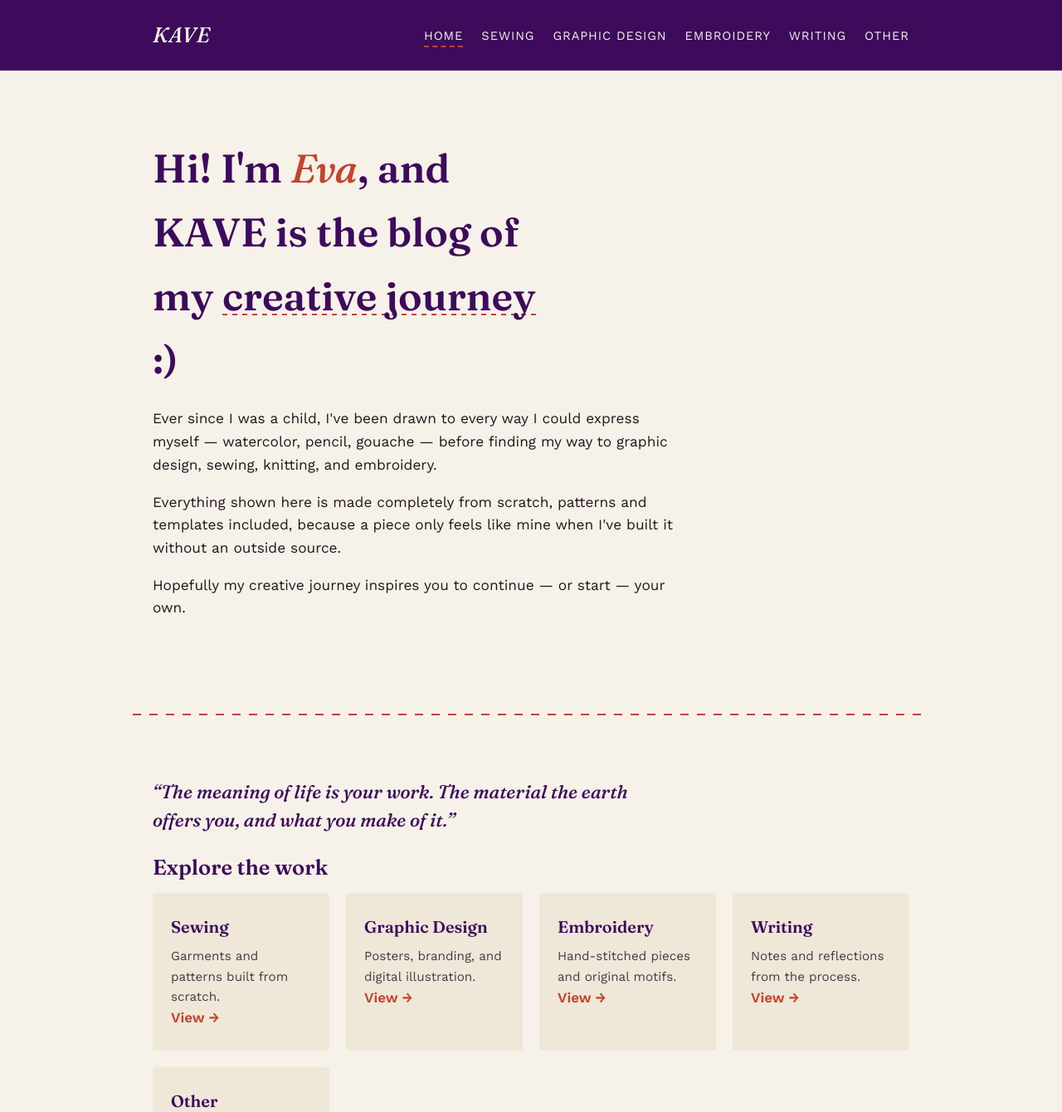
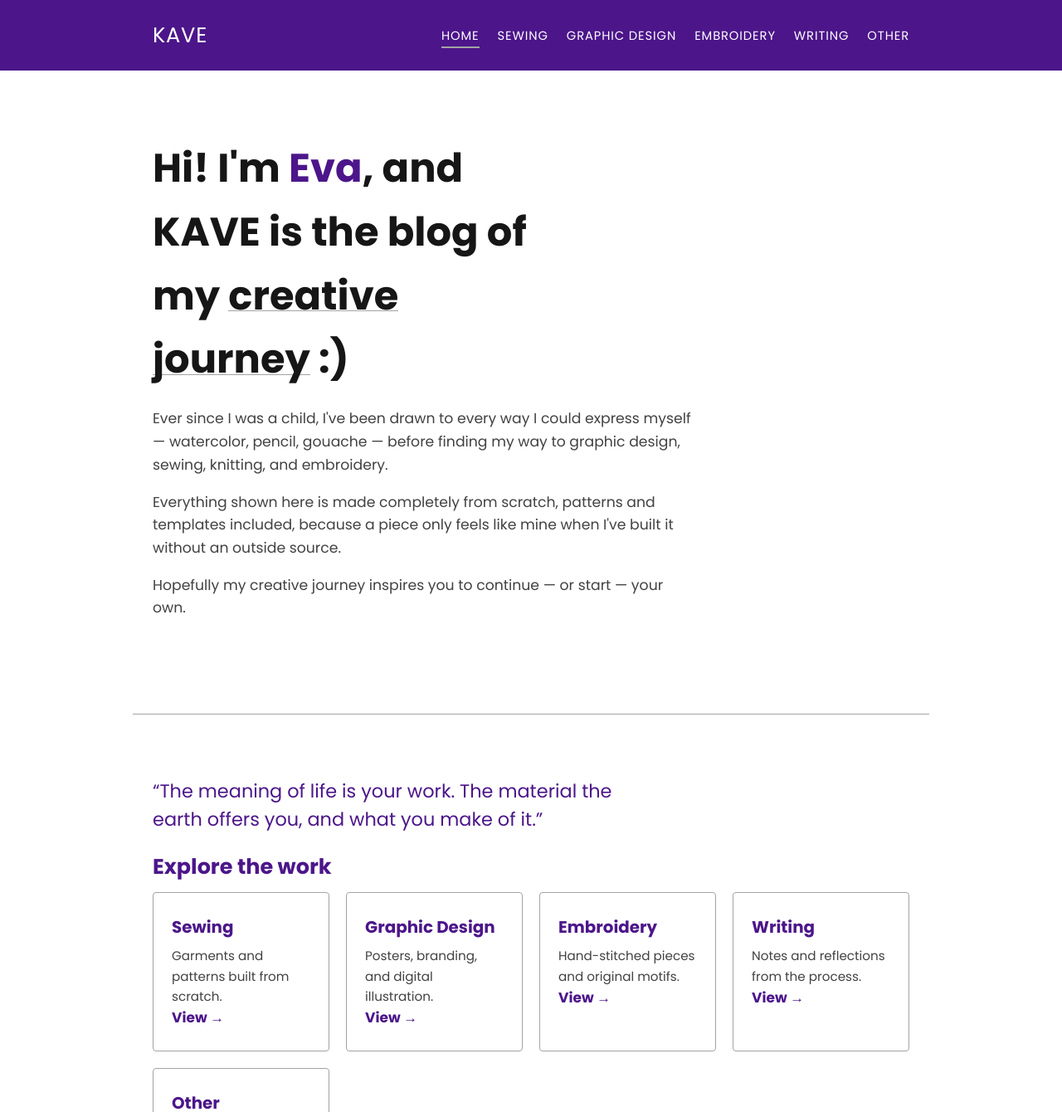
Before and after one commit to evakorsunova/kave-site, a plain HTML site: page index.html in a window 1280 px wide. Shown: the top 1340 px of the page at 83% size. Drawn offline with nearby package versions, Linux system fonts and the light colour scheme.

Commit message:
Fix style.css to fit my palette

```diff
--- a/style.css
+++ b/style.css
@@ -1,20 +1,19 @@
 /* ===========================================================
    KAVE — style.css
-   Palette: paper #F7F2E9 · ink #22151C · plum #3D0A5C
-            violet #7A3FA0 · thread #C2452D
-   Display: 'Fraunces' · Body: 'Work Sans'
-   Signature: hand-stitched dashed dividers & underlines
+   Palette: paper #FFFFFF · ink #424242 · violet #4C168A
+            grey #161616 · thread #A3A3A3
+   Display: 'Poppins' 700 · Body: 'Poppins' 400
+   Signature: continuous rules, no dashes
    =========================================================== */
 
-@import url('https://fonts.googleapis.com/css2?family=Fraunces:ital,opsz,wght@0,9..144,400;0,9..144,600;1,9..144,500&family=Work+Sans:wght@400;500;600&display=swap');
+@import url('https://fonts.googleapis.com/css2?family=Poppins:wght@400;500;600;700&display=swap');
 
 :root{
-  --paper: #F7F2E9;
-  --paper-2: #EFE7D8;
-  --ink: #22151C;
-  --plum: #3D0A5C;
-  --violet: #7A3FA0;
-  --thread: #C2452D;
+  --paper: #FFFFFF;
+  --ink: #424242;
+  --violet: #4C168A;
+  --grey: #161616;
+  --thread: #A3A3A3;
   --max: 960px;
 }
 
@@ -26,19 +25,19 @@ body{
   margin:0;
   background:var(--paper);
   color:var(--ink);
-  font-family:'Work Sans', sans-serif;
+  font-family:'Poppins', sans-serif;
   line-height:1.6;
   font-size:17px;
 }
 
 h1,h2,h3{
-  font-family:'Fraunces', serif;
-  font-weight:600;
+  font-family:'Poppins', sans-serif;
+  font-weight:700;
   margin:0 0 .4em;
-  color:var(--plum);
+  color:var(--violet);
 }
 
-a{ color:var(--thread); text-decoration:none; }
+a{ color:var(--violet); text-decoration:none; }
 a:hover{ text-decoration:underline; }
 a:focus-visible, button:focus-visible{ outline:3px solid var(--violet); outline-offset:3px; }
 
@@ -50,27 +49,27 @@ img{ max-width:100%; display:block; }
   padding:0 24px;
 }
 
-/* ---------- stitched divider signature ---------- */
+/* ---------- divider signature (continuous line) ---------- */
 .stitch{
   border:0;
-  height:2px;
+  height:1px;
   margin:56px auto;
   max-width:var(--max);
-  background-image: repeating-linear-gradient(90deg, var(--thread) 0 10px, transparent 10px 20px);
+  background:var(--thread);
 }
 
 .stitch-under{
   display:inline;
-  background-image: repeating-linear-gradient(90deg, var(--thread) 0 6px, transparent 6px 12px);
+  background-image: linear-gradient(var(--thread), var(--thread));
   background-position: 0 1.08em;
   background-repeat: repeat-x;
-  background-size: 12px 2px;
+  background-size: 100% 1px;
   padding-bottom: 6px;
 }
 
 /* ---------- header / nav ---------- */
 header{
-  background:var(--plum);
+  background:var(--violet);
   color:var(--paper);
   padding:22px 0;
 }
@@ -82,8 +81,7 @@ header .wrap{
   gap:12px;
 }
 .brand{
-  font-family:'Fraunces', serif;
-  font-style:italic;
+  font-family:'Poppins', sans-serif;
   font-size:1.6rem;
   color:var(--paper);
   letter-spacing:.03em;
@@ -104,7 +102,7 @@ nav a{
 }
 nav a:hover{ color:var(--thread); text-decoration:none; }
 nav a.active{
-  border-bottom:2px dashed var(--thread);
+  border-bottom:2px solid var(--thread);
   padding-bottom:3px;
 }
 
@@ -114,17 +112,16 @@ nav a.active{
 }
 .hero h1{
   font-size:clamp(2rem, 4vw, 3rem);
-  font-weight:600;
   max-width:15ch;
+  color:var(--grey);
 }
 .hero p{
   max-width:60ch;
   font-size:1.08rem;
 }
 .hero .signature{
-  font-family:'Fraunces', serif;
-  font-style:italic;
-  color:var(--thread);
+  font-family:'Poppins', sans-serif;
+  color:var(--violet);
 }
 
 /* ---------- quote ---------- */
@@ -133,10 +130,9 @@ nav a.active{
 }
 .quote blockquote{
   margin:0;
-  font-family:'Fraunces', serif;
-  font-style:italic;
+  font-family:'Poppins', sans-serif;
   font-size:1.4rem;
-  color:var(--plum);
+  color:var(--violet);
   max-width:42ch;
   line-height:1.5;
 }
@@ -151,18 +147,19 @@ nav a.active{
   gap:20px;
 }
 .card{
-  background:var(--paper-2);
+  background:var(--paper);
+  border:1px solid var(--thread);
   border-radius:4px;
   padding:26px 22px;
   transition:transform .15s ease, box-shadow .15s ease;
 }
 .card:hover{
   transform:translateY(-3px);
-  box-shadow:0 8px 20px rgba(61,10,92,.15);
+  box-shadow:0 8px 20px rgba(22,22,22,.12);
 }
 .card h3{ margin-bottom:.3em; }
-.card p{ margin:0; font-size:.95rem; color:#4a3a44; }
-.card a{ font-weight:600; }
+.card p{ margin:0; font-size:.95rem; color:var(--ink); }
+.card a{ font-weight:700; }
 
 /* ---------- contact ---------- */
 .contact{ padding:20px 0 60px; }
@@ -175,19 +172,20 @@ nav a.active{
   .contact-grid{ grid-template-columns:1fr; }
 }
 form{ display:grid; gap:14px; max-width:420px; }
-label{ font-size:.85rem; text-transform:uppercase; letter-spacing:.05em; color:var(--plum); }
+label{ font-size:.85rem; text-transform:uppercase; letter-spacing:.05em; color:var(--violet); }
 input, textarea{
-  font-family:'Work Sans', sans-serif;
+  font-family:'Poppins', sans-serif;
   font-size:1rem;
   padding:10px 12px;
-  border:1px solid #cfc3b0;
+  border:1px solid var(--thread);
   border-radius:3px;
-  background:#fff;
+  background:var(--paper);
+  color:var(--ink);
 }
 button.send{
   justify-self:start;
-  background:var(--thread);
-  color:#fff;
+  background:var(--violet);
+  color:var(--paper);
   border:0;
   padding:12px 28px;
   font-size:.95rem;
@@ -196,13 +194,13 @@ button.send{
   border-radius:3px;
   cursor:pointer;
 }
-button.send:hover{ background:var(--plum); }
-.form-note{ font-size:.78rem; color:#77675f; margin-top:4px; }
+button.send:hover{ background:var(--grey); }
+.form-note{ font-size:.78rem; color:var(--thread); margin-top:4px; }
 
 /* ---------- footer ---------- */
 footer{
-  background:var(--plum);
-  color:var(--paper-2);
+  background:var(--grey);
+  color:var(--thread);
   padding:30px 0;
   font-size:.85rem;
 }
@@ -212,7 +210,8 @@ footer .wrap{
   flex-wrap:wrap;
   gap:10px;
 }
-footer a{ color:var(--paper-2); text-decoration:underline; }
+footer a{ color:var(--paper); text-decoration:underline; }
+footer a:hover{ color:var(--thread); }
 
 /* ---------- generic content page ---------- */
 .page-header{ padding:60px 0 20px; }
@@ -224,22 +223,23 @@ footer a{ color:var(--paper-2); text-decoration:underline; }
 }
 .gallery figure{
   margin:0;
-  background:var(--paper-2);
+  background:var(--paper);
+  border:1px solid var(--thread);
   border-radius:4px;
   overflow:hidden;
 }
 .gallery figcaption{
   padding:10px 14px;
   font-size:.9rem;
-  color:#4a3a44;
+  color:var(--ink);
 }
 .placeholder-img{
   aspect-ratio:4/3;
-  background:repeating-linear-gradient(45deg, #e4d8c2, #e4d8c2 10px, #ded1b8 10px, #ded1b8 20px);
+  background:#ececec;
   display:flex;
   align-items:center;
   justify-content:center;
-  color:#9c8b73;
+  color:var(--thread);
   font-size:.8rem;
   letter-spacing:.04em;
   text-transform:uppercase;
```
